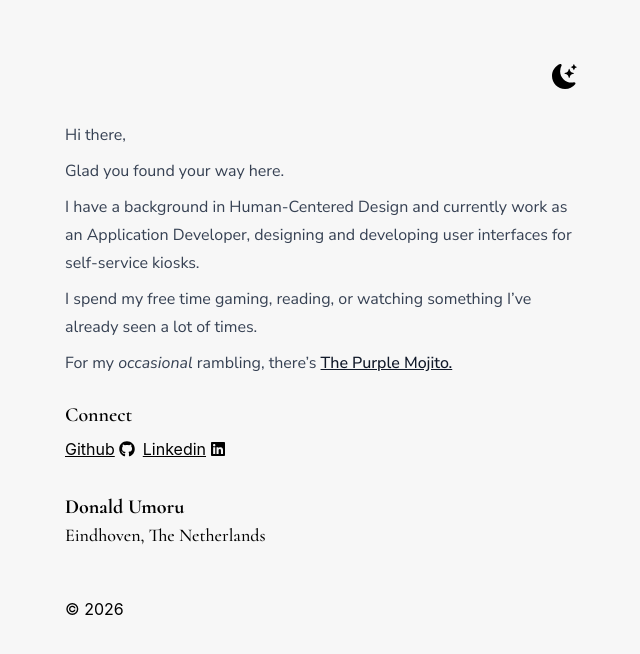
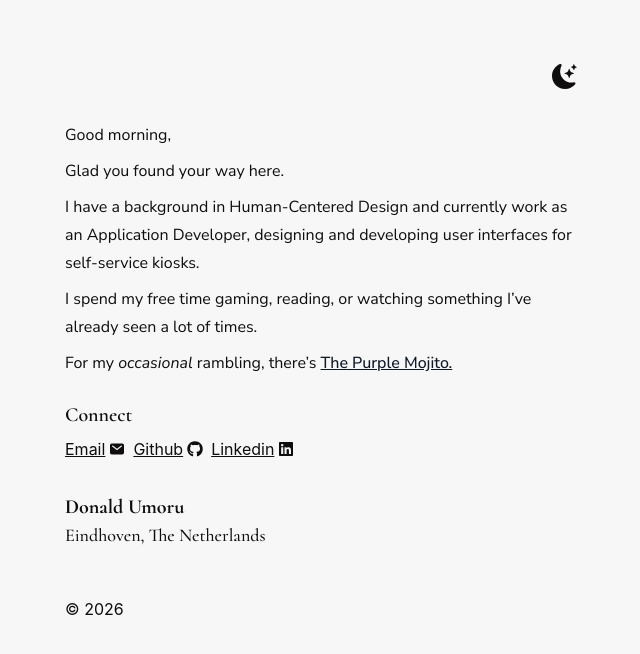
Before and after one commit to donaldumoru/portfolio, a React (Vite) app: page / in a window 1280 px wide. Shown: the top 654 px of the page, without its empty margins (319-959 px from the left). Built offline with nearby package versions, Linux system fonts and the light colour scheme.

Commit message:
add greeting component

```diff
--- a/src/App.tsx
+++ b/src/App.tsx
@@ -6,6 +6,7 @@ import ThemeContext from './ThemeContext';
 import type { ThemeContextType } from './types';
 import { getTheme, setSingleClass } from './helpers.js';
 import Header from './components/Header';
+import Greeting from './components/Greeting';
 import Container from './components/Container';
 import Title from './components/Title';
 import Button from './components/Button';
@@ -34,8 +35,9 @@ function App() {
       <Container Tag="main">
         <Container
           Tag="article"
-          className="prose prose-p:my-2 prose-p:font-(family-name:--text-body) dark:prose-a:text-(--dark-primary) mb-6 selection:bg-(--accent) selection:text-(--light-bg) dark:text-(--dark-primary)"
+          className="prose prose-p:my-2 prose-p:font-(family-name:--text-body) dark:prose-a:text-(--dark-primary) prose-p:text-(--dark-bg) dark:prose-p:text-(--dark-primary) mb-6 selection:bg-(--accent) selection:text-(--light-bg)"
         >
+          <Greeting />
           <Markdown
             components={{
               a: props => (
@@ -50,7 +52,7 @@ function App() {
         <Container Tag="section">
           <Title title="Connect" />
 
-          <div className="flex gap-2">
+          <Container Tag="div" className="flex gap-2">
             {Object.entries(links).map(item => {
               const [label, socialInfo] = item;
               const Icon = socialInfo.icon;
@@ -64,7 +66,7 @@ function App() {
                 />
               );
             })}
-          </div>
+          </Container>
         </Container>
 
         <Signature profile={profile} />
--- a/src/components/Footer.tsx
+++ b/src/components/Footer.tsx
@@ -1,7 +1,9 @@
 export default function Footer() {
+  const year: number = new Date().getFullYear();
+
   return (
     <footer className="mt-10 mb-2 flex items-end justify-between md:mt-12">
-      <p className="">&copy; 2026</p>
+      <p className="">&copy; {year}</p>
     </footer>
   );
 }
--- /dev/null
+++ b/src/components/Greeting.tsx
@@ -0,0 +1,9 @@
+type Greeting = 'Good morning' | 'Good afternoon' | 'Good evening';
+
+export default function Greeting() {
+  const time = new Date().getHours();
+  const greeting: Greeting =
+    time < 12 ? 'Good morning' : time < 18 ? 'Good afternoon' : 'Good evening';
+
+  return <p>{greeting},</p>;
+}
--- a/src/components/Header.tsx
+++ b/src/components/Header.tsx
@@ -11,7 +11,10 @@ export default function Header({ onSetTheme }: { onSetTheme: () => void }) {
     <header className="mb-2 md:mt-12 md:mb-6">
       <div className="flex justify-end" onClick={onSetTheme}>
         {currentTheme === 'light' ? (
-          <BsMoonStarsFill className="cursor-pointer" size={25} />
+          <BsMoonStarsFill
+            className="cursor-pointer fill-(--dark-bg)"
+            size={25}
+          />
         ) : (
           <BsSun className="cursor-pointer" size={25} />
         )}
--- a/src/data/bio.md
+++ b/src/data/bio.md
@@ -1,5 +1,3 @@
-Hi there,
-
 Glad you found your way here.
 
 I have a background in Human-Centered Design and currently work as an Application Developer, designing and developing user interfaces for self-service kiosks.
--- a/src/data/content.ts
+++ b/src/data/content.ts
@@ -2,6 +2,7 @@
 import type { UserData } from '../types';
 
 import { FaGithub, FaLinkedin } from 'react-icons/fa';
+import { IoMail } from 'react-icons/io5';
 
 const data: UserData = {
   profile: {
@@ -10,6 +11,10 @@ const data: UserData = {
   },
 
   links: {
+    email: {
+      link: 'mailto:donaldumoru@gmail.com',
+      icon: IoMail,
+    },
     github: {
       link: 'https://github.com/donaldumoru',
       icon: FaGithub,
--- a/src/index.css
+++ b/src/index.css
@@ -15,7 +15,7 @@
 }
 
 body {
-  @apply flex justify-center bg-(--light-bg) text-(--text-body) dark:bg-(--dark-bg) dark:text-(--dark-primary);
+  @apply flex justify-center bg-(--light-bg) text-(--dark-bg) dark:bg-(--dark-bg) dark:text-(--dark-primary);
 }
 
 #root {
--- a/src/types.ts
+++ b/src/types.ts
@@ -16,6 +16,7 @@ interface UserData {
   links: {
     github: Link;
     linkedin: Link;
+    email: Link;
   };
 }
 
```
